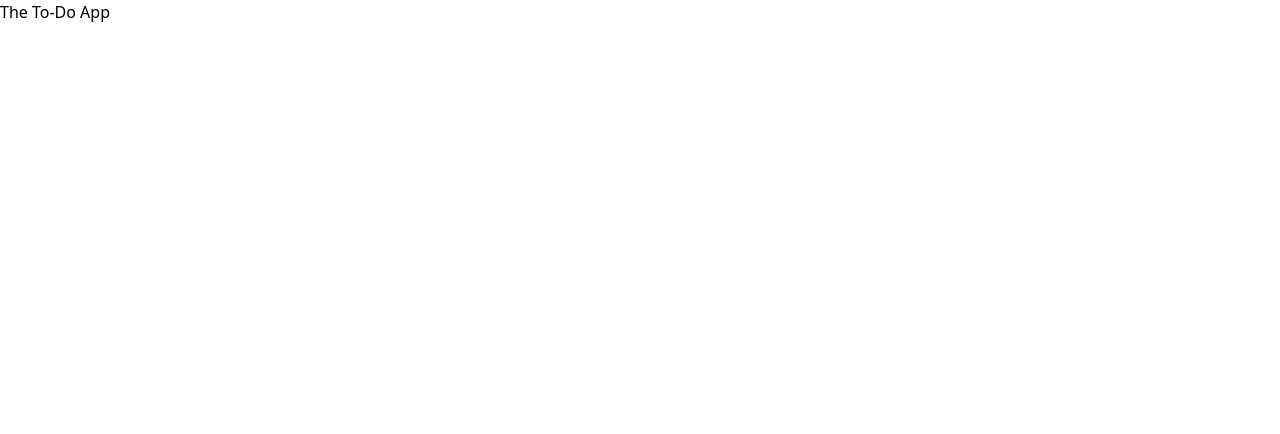
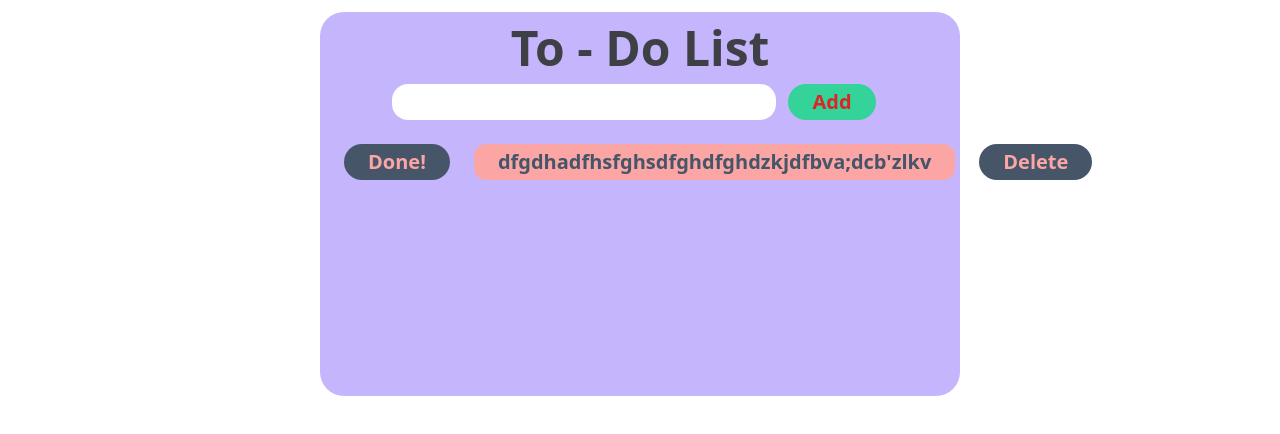
Before and after one commit to NPotokin/js_TODO, a plain HTML site: page index.html in a window 1280 px wide. Drawn offline with Linux system fonts and the light colour scheme.

Commit message:
started with html structure

```diff
--- a/index.html
+++ b/index.html
@@ -4,13 +4,32 @@
     <meta charset="UTF-8">
     <meta http-equiv="X-UA-Compatible" content="IE=edge">
     <meta name="viewport" content="width=device-width, initial-scale=1.0">
-    <title>To-do</title>
+    <title>To-Do</title>
     <link rel="stylesheet" href="css/main.css">
+</head>
+<body>
+    <div class="max-w-4xl w-1/2 h-96 bg-violet-300 container flex flex-col rounded-3xl p-3 mx-auto my-3">
+        <h1 class="text-5xl mx-auto font-bold text-zinc-700">To - Do List</h1>
+        <div class="container flex flex-row mx-auto justify-center">
+            <input type="text" name="input" id="input"
+            class="rounded-2xl w-96 my-3">
+            <input type="button" value="Add" class="rounded-full bg-emerald-400 text-red-600 text-xl font-semibold m-3 px-6 py-1" >
+        </div>
+        <ul class="mx-auto">
+            <li >
+                <div class="container flex flex-row mx-auto">
+                    <input type="button" value="Done!"
+                    class="rounded-full bg-slate-600 text-red-300 text-xl font-semibold m-3 px-6 py-1">
+                    <p class="w-auto rounded-xl bg-red-300 text-slate-600 text-xl font-semibold m-3 px-6 py-1">dfgdhadfhsfghsdfghdfghdzkjdfbva;dcb'zlkv</p>
+                    <input type="button" value="Delete"
+                    class="rounded-full bg-slate-600 text-red-300 text-xl font-semibold m-3 px-6 py-1">
+
+                </div>
+            </li>
+        </ul>
 
 
-</head>
-<body>
-    <h1 style="mx-auto">The To-Do App</h1>
+    </div>
 
 </body>
 </html>
```
Also changed, not shown: css/main.css.
